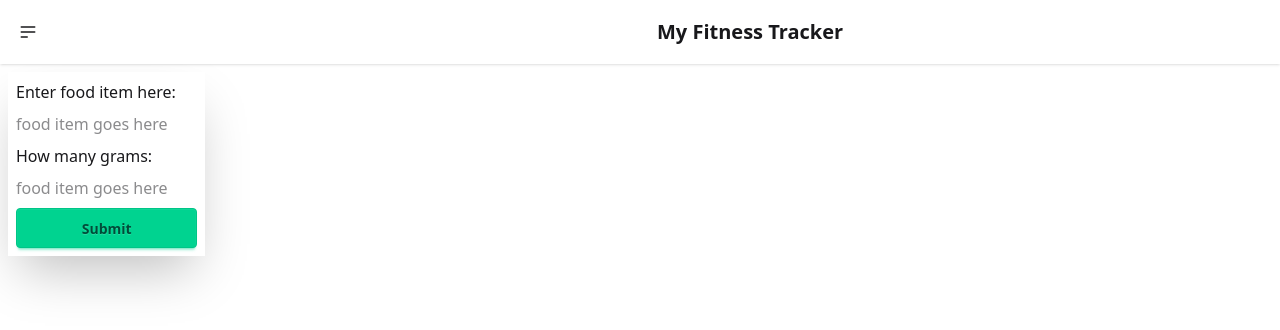
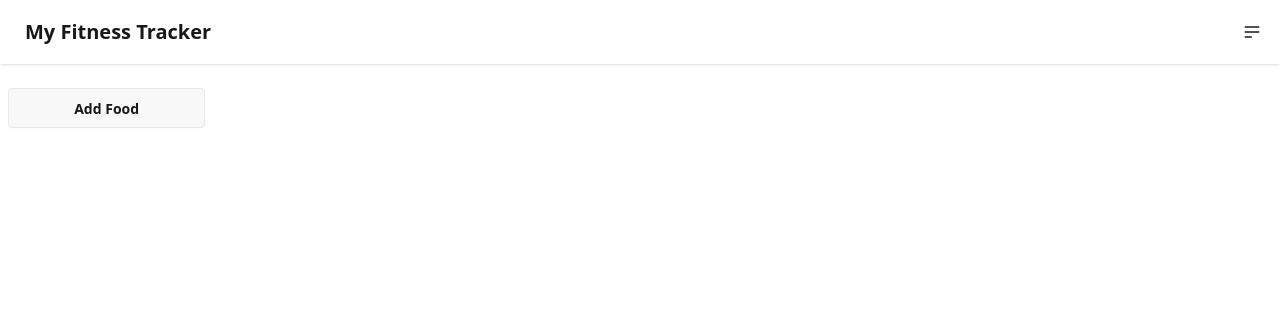
Before and after one commit to JGuzman87/fitness-tracker-app, a Next.js app: page /foods in a window 1280 px wide. Shown: the top 330 px of the page. Built offline with nearby package versions, Linux system fonts and the light colour scheme.

Commit message:
changed navbar items position

```diff
--- a/src/app/foods/page.js
+++ b/src/app/foods/page.js
@@ -3,7 +3,7 @@ import Foods from '@/components/Foods';
 
 const page = () => {
   return (
-    <div className='grid grid-cols-3'>
+    <div className='grid grid-cols-3 mt-4 '>
       <Foods />
     </div>
   )
--- a/src/components/Foods.jsx
+++ b/src/components/Foods.jsx
@@ -1,5 +1,5 @@
 "use client";
-import { useState } from "react";
+import { useState, useRef } from "react";
 
 const Foods = () => {
   const [foodItem, setFoodItem] = useState("");
@@ -32,8 +32,28 @@ const Foods = () => {
     setGrams("")
   };
 
+  const modalRef = useRef(null);
+  console.log(modalRef)
+
+  const openModal = () => {
+    modalRef.current.showModal();
+  }
+
   return (
     <div className="grid md:grid-cols-2 gap-4 p-2">
+      <button className="btn" onClick={openModal}>
+        Add Food
+      </button>
+      <dialog ref={modalRef} className="modal">
+        <div className="modal-box">
+          <button
+            type="button"
+            className="btn btn-error"
+            onClick={() => modalRef.current.close()}
+          >
+            X
+          </button>
+          <p>Add Food:</p>
           <form
             className="flex flex-col gap-2 p-2 shadow-2xl"
             onSubmit={handleFetch}
@@ -60,6 +80,8 @@ const Foods = () => {
               Submit
             </button>
           </form>
+        </div>
+      </dialog>
 
       {nutrition && (
         <div className="card bg-white shadow-2xl p-2 rounded-2xl">
--- a/src/components/Nav.jsx
+++ b/src/components/Nav.jsx
@@ -3,15 +3,15 @@ import React from 'react'
 
 const Nav = () => {
   return (
-
     <div className="navbar bg-base-100 shadow-sm">
       <div className="navbar-start">
+        <Link href={"/"} className="btn btn-ghost text-xl">
+          My Fitness Tracker
+        </Link>
+      </div>
+      <div className="navbar-end">
         <div className="dropdown">
-            <div
-              tabIndex={0}
-              role="button"
-              className="btn btn-ghost btn-circle"
-            >
+          <div tabIndex={0} role="button" className="btn btn-ghost btn-circle">
             <svg
               xmlns="http://www.w3.org/2000/svg"
               className="h-5 w-5"
@@ -33,23 +33,18 @@ const Nav = () => {
             className="menu menu-sm dropdown-content bg-base-100 rounded-box z-1 mt-3 w-52 p-2 shadow"
           >
             <li>
-                <Link href={'/'}>Homepage</Link>
+              <Link href={"/"}>Homepage</Link>
             </li>
             <li>
-                <Link href={'/workouts'}>Workouts</Link>
+              <Link href={"/workouts"}>Workouts</Link>
             </li>
             <li>
-                <Link href={'/foods'}>Foods</Link>
+              <Link href={"/foods"}>Foods</Link>
             </li>
           </ul>
         </div>
       </div>
-        <div className="navbar-center">
-          <Link href={'/'} className="btn btn-ghost text-xl">My Fitness Tracker</Link>
     </div>
-
-      </div>
-
   );
 }
 
```
Lines whose indentation alone changed are shown as unchanged.
